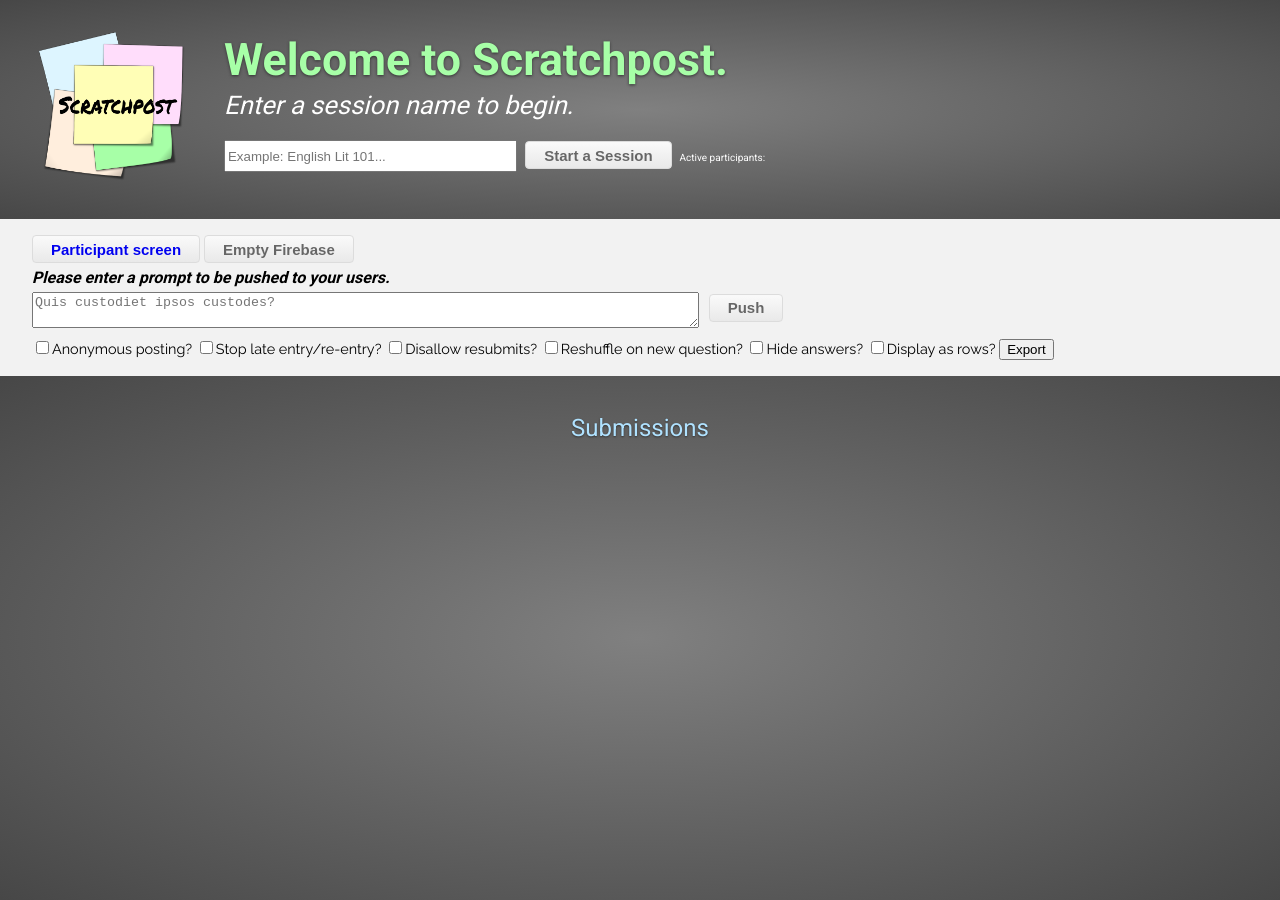
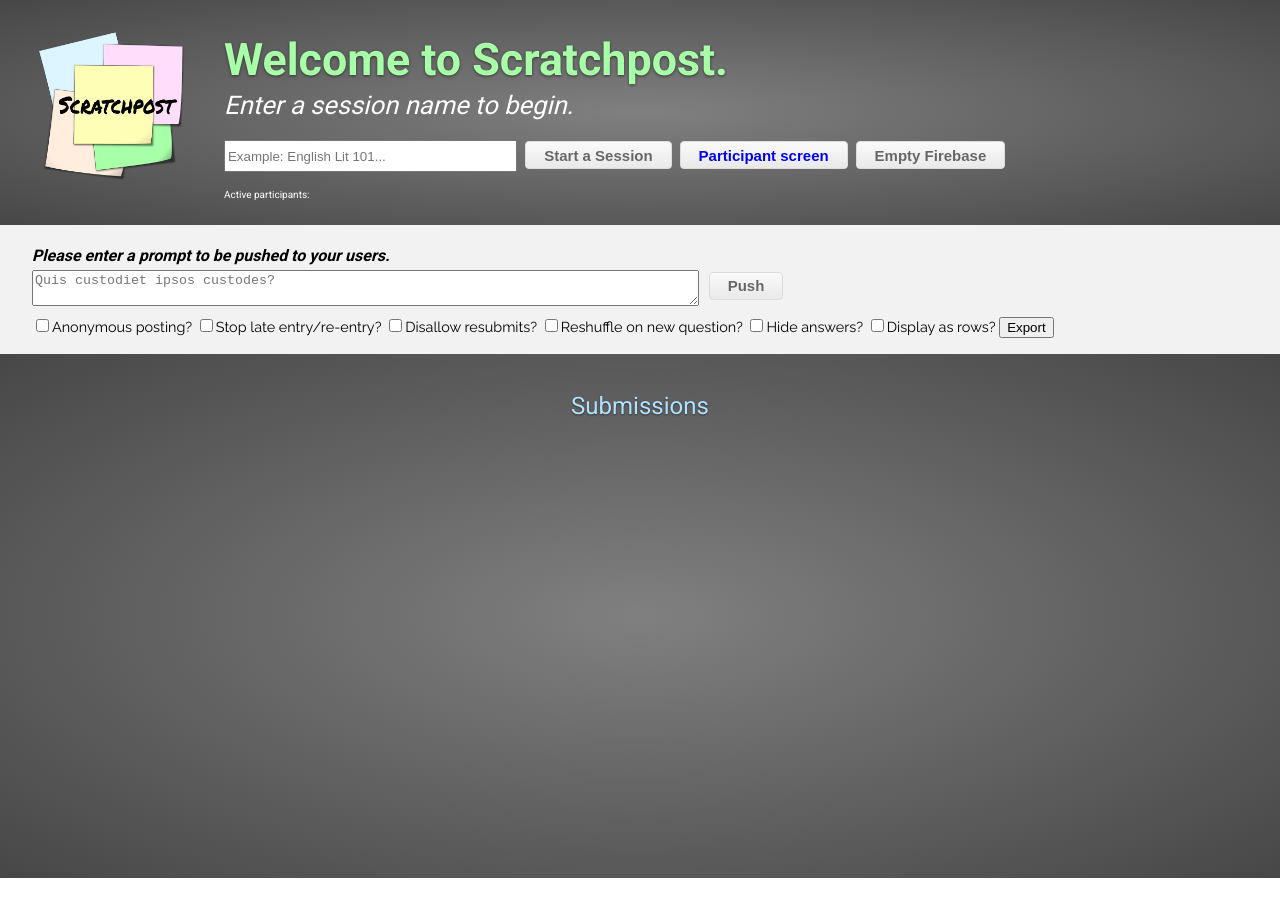
Before and after one commit to DuncanGermain/scratchpost, a website: page public/index.html in a window 1280 px wide. Shown: the top 900 px of the page. After the commit the page ends 878 px from the top, so only its background shows below. Drawn offline with nearby package versions, Linux system fonts and the light colour scheme; a script that the page names is missing.

Commit message:
Thin control-bar, move stuff to header.

```diff
--- a/public/css/style.css
+++ b/public/css/style.css
@@ -112,6 +112,8 @@ header img {
 .counter {
 	font-size: 10;
 	color: white;
+	display: block;
+	height: 14px;
 }
 
 section {
--- a/public/index.html
+++ b/public/index.html
@@ -26,12 +26,12 @@
 						Current Session ID: "Sample Session"
 						<button id="end-session" class="buttons">End Session</button>
 					</p>
+					<button class="buttons"><a href="html/part.html" target=blank>Participant screen</a></button>
+					<a href="index.html"><button class="buttons" id="nuke">Empty Firebase</button></a>
 					<span class="counter">Active participants: </span>
 				</div>
 		</header>
 		<section class="control-bar">
-			<button class="buttons"><a href="html/part.html" target=blank>Participant screen</a></button>
-			<a href="index.html"><button class="buttons" id="nuke">Empty Firebase</button></a>
 			<p class="light-italic bold">Please enter a prompt to be pushed to your users.</p>
 			<div class="holdask">
 				<textarea class="question" placeholder="Quis custodiet ipsos custodes?"></textarea>
```
